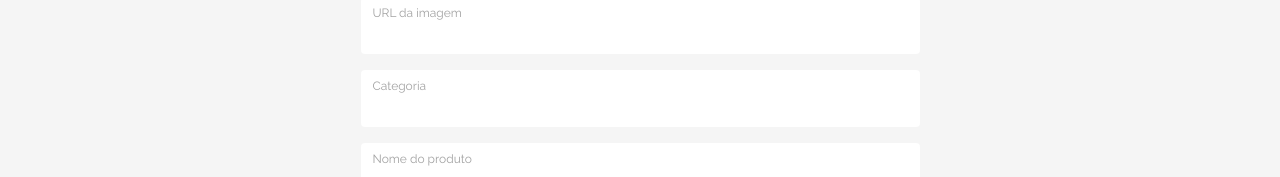
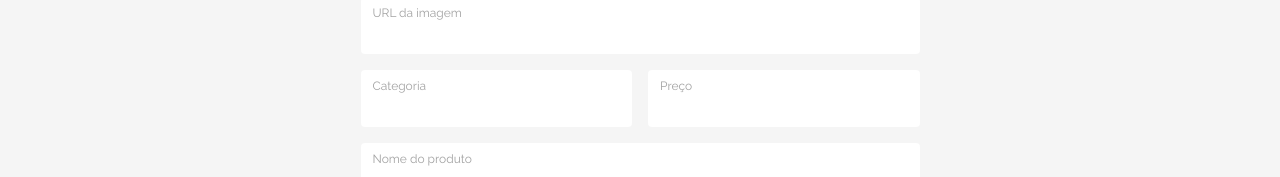
Before and after one commit to lucianakyoko/alura-challenges, a Next.js app: page /adicionar-produto in a window 1280 px wide. Shown: the part 225-402 px from the top of the page. Built offline with nearby package versions, Linux system fonts and the light colour scheme.

Commit message:
feat(screens/RegisterNewProductScreen): add price input field

```diff
--- a/src/screens/RegisterNewProductScreen/index.jsx
+++ b/src/screens/RegisterNewProductScreen/index.jsx
@@ -7,6 +7,7 @@ import {
   RegisterNewProductContentWrapper,
   RegisterNewProductFormWrapper,
   RegisterNewProductInputWrapper,
+  PriceAndCategoryWrapper
 } from './style';
 
 export function RegisterNewProductScreen() {
@@ -28,10 +29,17 @@ export function RegisterNewProductScreen() {
             <input type="text" name="url" id="url"/>
           </RegisterNewProductInputWrapper>
 
-          <RegisterNewProductInputWrapper>
-            <label htmlFor="category">Categoria</label>
-            <input type="text" name="category" id="category" />
-          </RegisterNewProductInputWrapper>
+          <PriceAndCategoryWrapper>
+            <RegisterNewProductInputWrapper>
+              <label htmlFor="category">Categoria</label>
+              <input type="text" name="category" id="category" />
+            </RegisterNewProductInputWrapper>
+
+            <RegisterNewProductInputWrapper>
+              <label htmlFor="price">Preço</label>
+              <input type="number" name="price" id="price" />
+            </RegisterNewProductInputWrapper>
+          </PriceAndCategoryWrapper>
 
           <RegisterNewProductInputWrapper>
             <label htmlFor="product">Nome do produto</label>
--- a/src/screens/RegisterNewProductScreen/style.js
+++ b/src/screens/RegisterNewProductScreen/style.js
@@ -73,3 +73,20 @@ export const RegisterNewProductInputWrapper = styled.div`
     border-bottom: 1px solid ${colors.primary.black30};
   }
 `;
+
+export const PriceAndCategoryWrapper = styled.div`
+  width: 100%;
+  display: flex;
+  align-items: center;
+  justify-content: space-between;
+  gap: 1.6rem;
+
+  div {
+    width: 100%;
+
+    label, input {
+      width: 100%;
+    }
+  }
+
+`;
```
